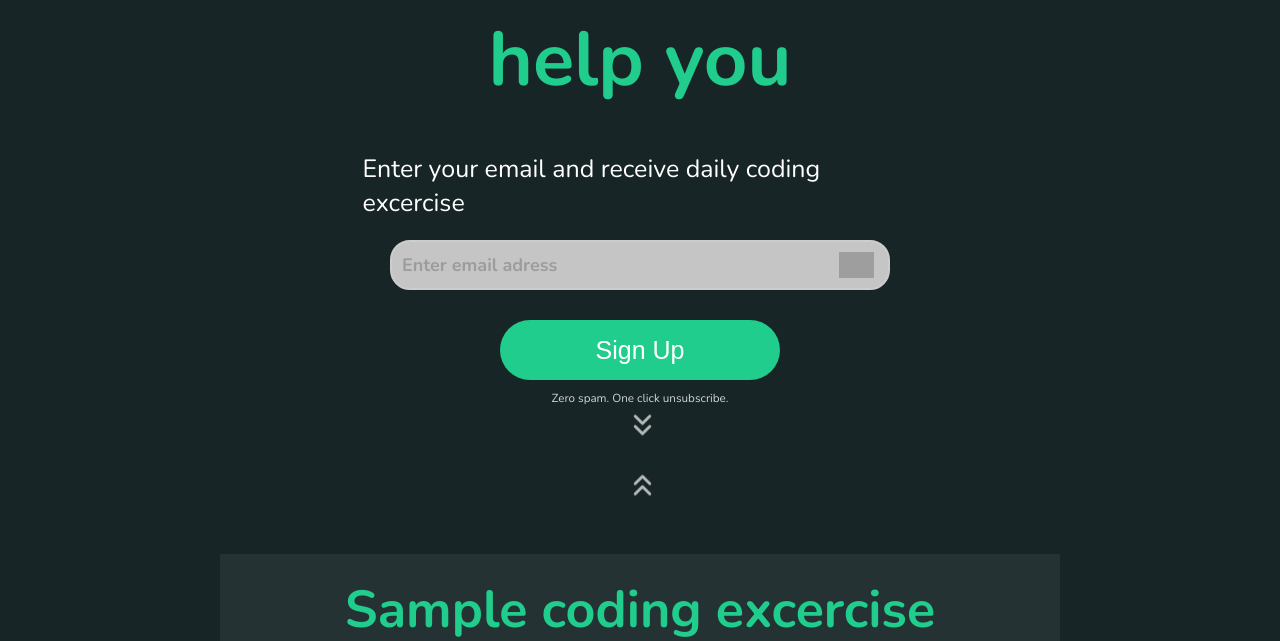
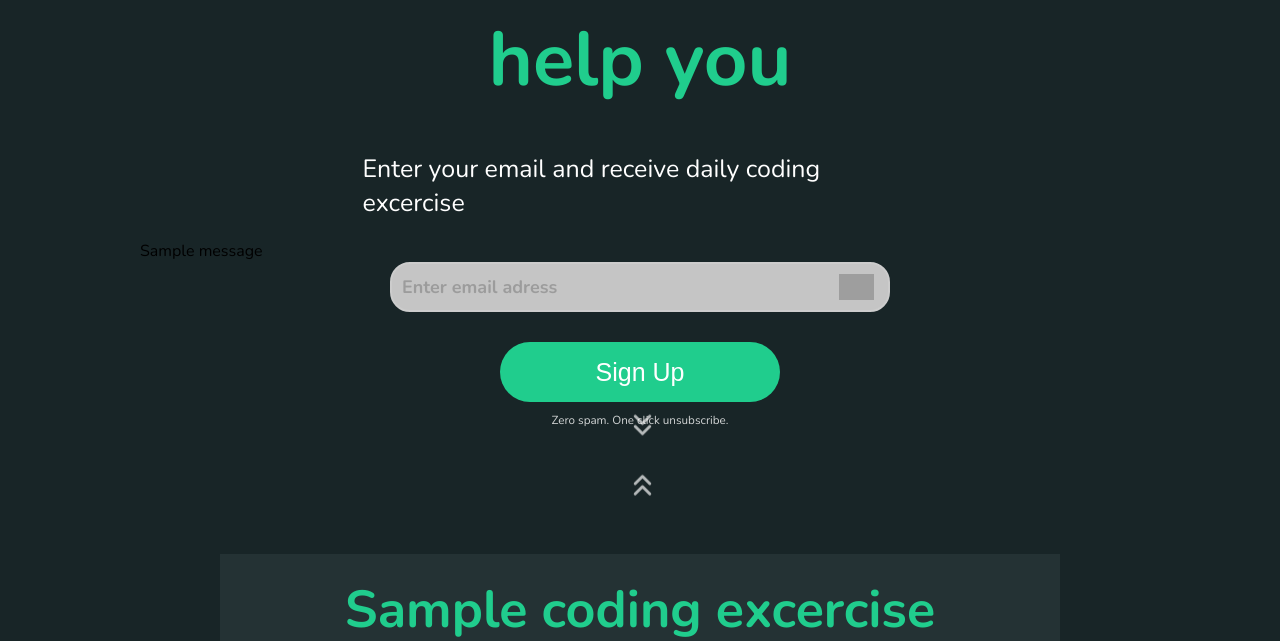
Before and after one commit to WiktorBK/CodingRoutine, a Django app: page / in a window 1280 px wide. Shown: the part 346-987 px from the top of the page. Run offline with Django 4.2, Linux system fonts and the light colour scheme; tables that the repository leaves empty hold one stand-in row (values such as "Sample post"); one stand-in notice (Sample message) is shown; grey boxes are pictures that could not be loaded.

Commit message:
Implement django messages

```diff
--- a/base/models.py
+++ b/base/models.py
@@ -6,6 +6,7 @@ from django.utils.http import urlsafe_base64_encode, urlsafe_base64_decode
 from django.contrib.sites.shortcuts import get_current_site
 from django.utils.encoding import force_bytes
 from .tokens import email_verification_token
+from django.contrib import messages
 
 class Newsletter_User(models.Model):
 
--- a/base/templates/base/home.html
+++ b/base/templates/base/home.html
@@ -17,12 +17,15 @@
       <h1>Let the routine help you</h1>
       <p>Enter your email and receive daily coding excercise</p>
     </div>
-
+    {% if messages %}
+        {% for message in messages %}
+        <div {% if message.tags %} class="{{ message.tags }}"{% endif %}>{{ message }}</div>
+        {% endfor %}
+    {%endif%}
    <form action="" method="POST">
     {%csrf_token%}
 
     <div id="input">
-        <!-- <input  id="email" type="text" placeholder="Enter email address" name="email"/> -->
         {{ form.email }}
       </div>
 
--- a/base/views.py
+++ b/base/views.py
@@ -1,7 +1,9 @@
 from django.shortcuts import render, redirect
-from django.utils.encoding import force_bytes
-from django.utils.http import urlsafe_base64_encode, urlsafe_base64_decode
+from django.utils.http import urlsafe_base64_decode
 from django.http import HttpResponse
+from django.contrib import messages
+from django.core.exceptions import ValidationError
+from django.core.validators import validate_email
 
 from .forms import MessageContactForm, NewsletterUserForm
 from .models import Newsletter_User, Message_contact
```
